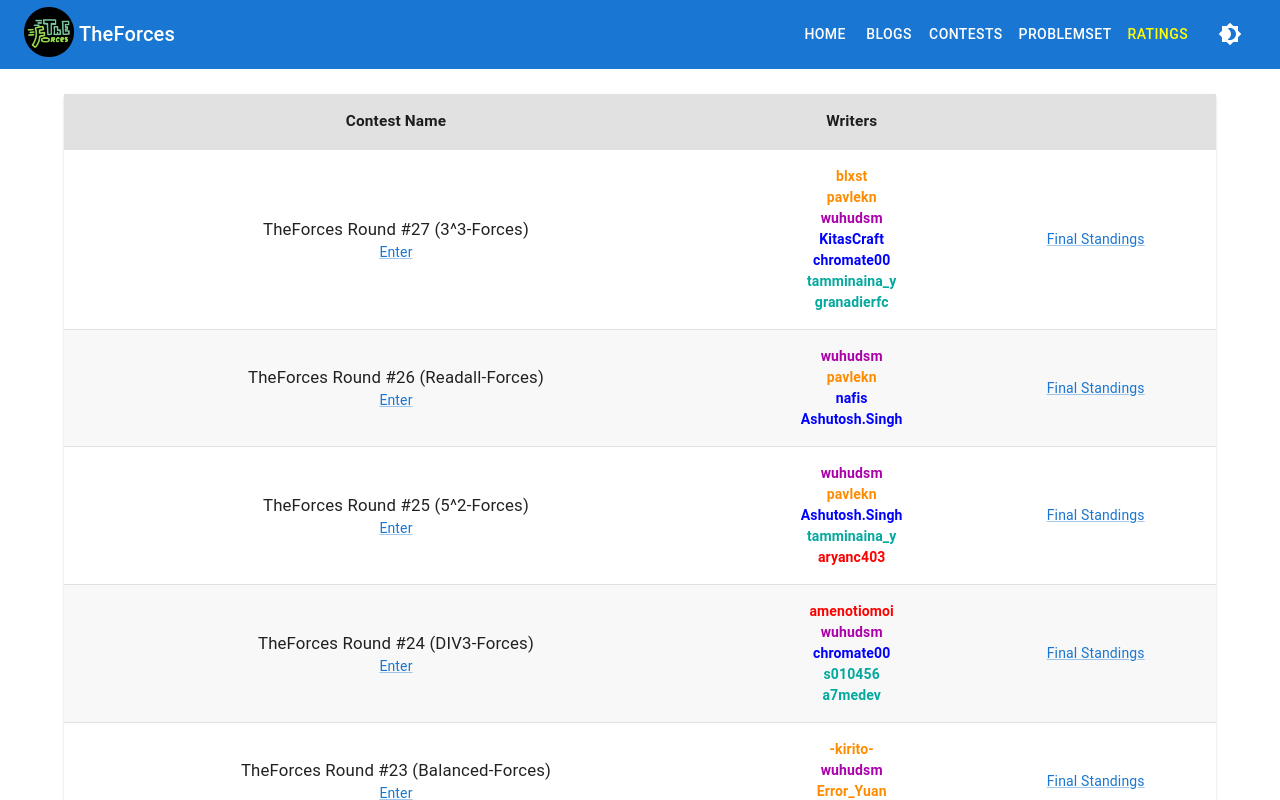
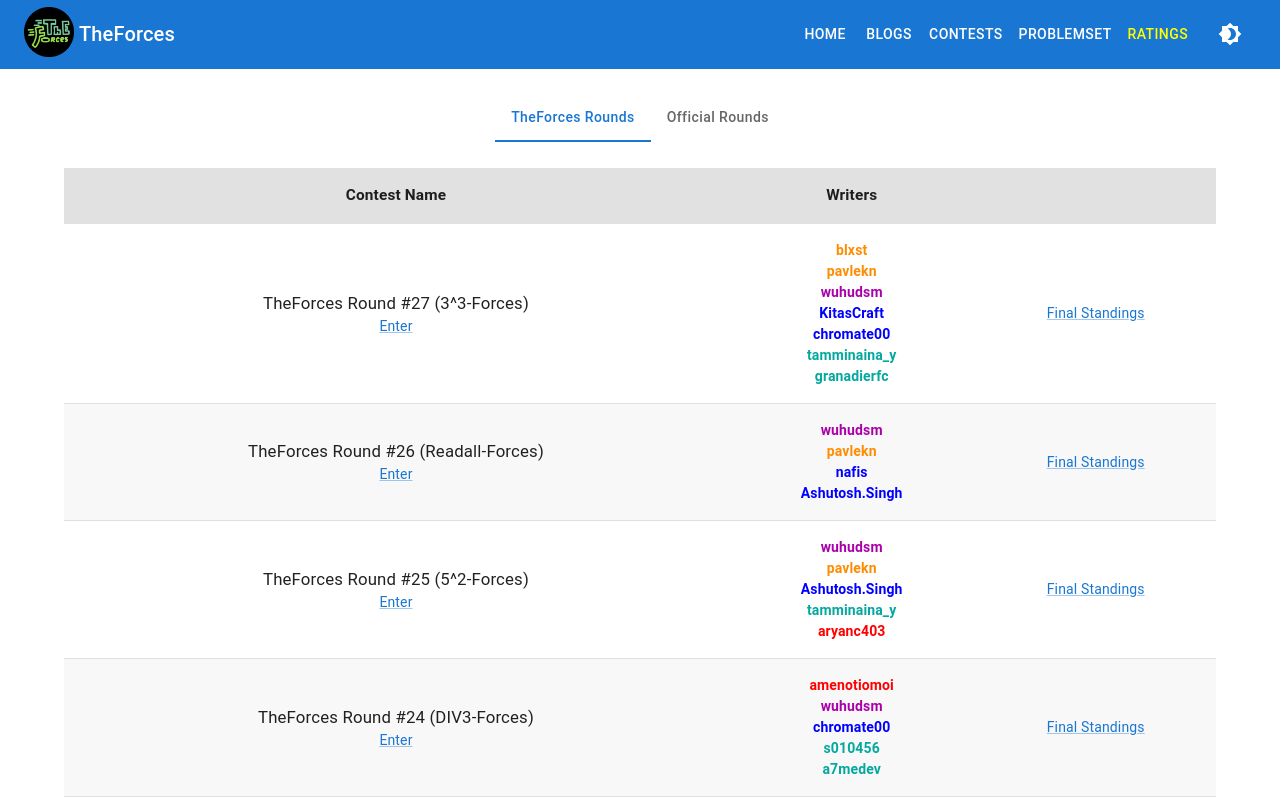
Before and after one commit to DhruvilKakadiya7/TheForces, a React (Create React App) app: page /contests in a window 1280 px wide. Built offline with nearby package versions, Linux system fonts and the light colour scheme.

Commit message:
Added Official ROund tab on contests page

```diff
--- a/src/components/Contests/ShowContests.js
+++ b/src/components/Contests/ShowContests.js
@@ -1,6 +1,6 @@
-import { Link, Paper, Table, TableBody, TableCell, TableContainer, TableHead, TablePagination, TableRow, Typography, useTheme } from '@mui/material';
+import { Link, Tab, Table, TableBody, TableCell, TableContainer, TableHead, TablePagination, TableRow, Tabs, Typography, useTheme } from '@mui/material';
 import React, { useState } from 'react'
-import { data } from './contestData';
+import { data, officialContests } from './contestData';
 const columns = [
     {
         name: "Contest Name",
@@ -21,11 +21,11 @@ const columns = [
         align: "center",
     },
 ];
-export const ShowContests = () => {
+
+const TheForcesContests = () => {
     const [rowData, setRowData] = useState(data);
     const [page, setPage] = useState(0);
     const [rowsPerPage, setRowsPerPage] = useState(10);
-    const theme = useTheme();
     const handleChangePage = (event, newPage) => {
         setPage(newPage);
     };
@@ -35,7 +35,7 @@ export const ShowContests = () => {
         setPage(0);
     };
     return (
-        <Paper>
+        <div>
             <TableContainer>
                 <Table aria-label="simple table">
                     <TableHead >
@@ -110,7 +110,189 @@ export const ShowContests = () => {
                 onRowsPerPageChange={handleChangeRowsPerPage}
             />
 
-        </Paper>
+        </div>
 
     )
 }
+
+const OfficialContests = () => {
+    const [rowData, setRowData] = useState(officialContests);
+    const [page, setPage] = useState(0);
+    const [rowsPerPage, setRowsPerPage] = useState(10);
+    const handleChangePage = (event, newPage) => {
+        setPage(newPage);
+    };
+
+    const handleChangeRowsPerPage = (event) => {
+        setRowsPerPage(parseInt(event.target.value, 10));
+        setPage(0);
+    };
+    return (
+        <div>
+            <TableContainer>
+                <Table aria-label="simple table">
+                    <TableHead >
+                        <TableRow
+                            sx={{ bgcolor: "background.headRow" }}
+                        >
+                            {columns.map((column, i) => {
+                                return (
+                                    <TableCell align={column.align} key={i}>
+                                        <Typography sx={{ fontWeight: "700", fontSize: "1.1em" }}>{column.name}</Typography>
+                                    </TableCell>
+                                );
+                            })}
+                        </TableRow>
+                    </TableHead>
+                    <TableBody>
+                        {(rowsPerPage > 0
+                            ? rowData.slice(page * rowsPerPage, page * rowsPerPage + rowsPerPage)
+                            : rowData
+                        ).map((row, i) => (
+                            <TableRow
+                                key={row.num}
+                                component={'paper'}
+                                sx={{ bgcolor: `${i % 2 === 0 ? "background.rowDark" : "background.rowLight"}` }}
+                            >
+                                <TableCell component="th" scope="row" align="center">
+                                    <Typography sx={{ fontSize: '1.2em', color: "text.default" }}>
+                                        {row.contestName}
+                                    </Typography>
+                                    <Link href={`contest/${row.contestId}`}>
+                                        Enter
+                                    </Link>
+                                </TableCell>
+                                <TableCell component="th" scope="row" align="center">
+                                    {row.writers.map((writer, i) => {
+                                        return (
+                                            <>
+                                                <Typography
+                                                    key={i}
+                                                    component="a"
+                                                    className={`rated-user user-${writer.color}`}
+                                                    sx={{ fontSize: '1em', color: "text.default" }}
+                                                    href={`https://codeforces.com/profile/${writer.handle}`}
+                                                    target='_blank'
+                                                    fontWeight={600}
+                                                >
+                                                    {writer.handle}
+                                                </Typography>
+                                                <br></br>
+                                            </>
+
+                                        )
+                                    })}
+                                </TableCell>
+                                <TableCell component="th" scope="row" align="center">
+                                    <Link href={`https://codeforces.com/contest/${row.Id}/standings`} target="_blank">
+                                        Final Standings
+                                    </Link>
+                                </TableCell>
+                            </TableRow>
+                        ))}
+                    </TableBody>
+                </Table>
+            </TableContainer>
+            <TablePagination
+                rowsPerPageOptions={[10, 50, 100, 200, { label: 'All', value: -1 }]}
+                component="div"
+                count={rowData.length}
+                rowsPerPage={rowsPerPage}
+                page={page}
+                onPageChange={handleChangePage}
+                onRowsPerPageChange={handleChangeRowsPerPage}
+            />
+
+        </div>
+
+    )
+}
+
+function TabPanel(props) {
+    const { children, value, index, ...other } = props;
+
+    return (
+        <div
+            role="tabpanel"
+            hidden={value !== index}
+            {...other}
+            style={{
+                backgroundColor: "background.default",
+                width: "100%",
+            }}
+        >
+            {value === index && (
+                <div
+                    style={{
+                        backgroundColor: "background.default",
+                        width: "100%",
+                        paddingTop: "1.3em",
+                    }}
+                >
+                    {children}
+                </div>
+
+            )}
+        </div>
+    );
+}
+export const ShowContests = () => {
+    const [value, setValue] = useState(0);
+    const handleChange = (event, newValue) => {
+        setValue(newValue);
+    };
+    return (
+        <div style={{
+            width: "100%",
+            height: "100%",
+            color: "text.primary",
+            display: 'flex',
+            flexDirection: 'column',
+            justifyContent: 'center',
+            alignItems: 'center',
+            backgroundColor: "background.default",
+        }}>
+            <Tabs
+                value={value}
+                onChange={handleChange}
+                aria-label="problem Tabs"
+                centered
+            >
+                <Tab
+                    fontSize={'1.4rem'}
+                    key={'theforces-contests'}
+                    label={"TheForces Rounds"}
+                    sx={{
+                        maxWidth: '100%',
+                        overflowX: 'auto',
+                        textTransform: 'none'
+                    }}
+                />
+                <Tab
+                    fontSize={'1.4rem'}
+                    key={'official-contests'}
+                    label={"Official Rounds"}
+                    sx={{
+                        maxWidth: '100%',
+                        overflowX: 'auto',
+                        textTransform: 'none'
+                    }}
+                />
+            </Tabs>
+            <div
+                style={{
+                    width: '100%'
+                }}
+            >
+                <TabPanel value={value} index={0}>
+                    <TheForcesContests />
+                </TabPanel>
+                <TabPanel value={value} index={1}>
+                    <OfficialContests/>
+                </TabPanel>
+            </div>
+
+        </div>
+
+    )
+}
--- a/src/components/Contests/contestData.js
+++ b/src/components/Contests/contestData.js
@@ -246,28 +246,6 @@ export const data = [
         contestId: 19,
         Id: 104455
     },
-    // {
-    //     contestName: "TheForces Round #18 (JuneIsApril-Forces)",
-    //     writers: [  // -kirito-, Parisa_Amiri, Big_Soul and vikram108.
-    //         {
-    //             handle: '-kirito-',
-    //             color: 'orange',
-    //         },
-    //         {
-    //             handle: 'Psychotic_D',
-    //             color: 'orange',
-    //         },
-    //         {
-    //             handle: 'vikram108',
-    //             color: 'violet',
-    //         },
-    //         {
-    //             handle: 'Big_Soul',
-    //             color: 'violet',
-    //         },
-    //     ],
-    //     contestId: 18
-    // },
     {
         contestName: "TheForces Round #17 (AOE-Forces)",
         writers: [  //  noomaK, Parisa_Amiri and lakshya7878.
@@ -401,3 +379,62 @@ export const data = [
         Id: 104301
     },
 ]
+
+export const officialContests = [
+    {
+        contestName: "Harbour.Space Scholarship Contest 2023-2024 (Div. 1 + Div. 2)",
+        writers: [
+            // Amir_Parsa, AquaMoon, JohnVictor, Lavine, MagicalFlower, ODT, Psychotic_D, RiverHamster, amenotiomoi, ugly2333, chromate00, wuhudsm.
+            {
+                handle: 'Amir_Parsa',
+                color: 'orange',
+            },
+            {
+                handle: 'AquaMoon',
+                color: 'orange',
+            },
+            {
+                handle: 'JohnVictor',
+                color: 'orange',
+            },
+            {
+                handle: 'Lavine',
+                color: 'orange',
+            },
+            {
+                handle: 'MagicalFlower',
+                color: 'legendary',
+            },
+            {
+                handle: 'ODT',
+                color: 'orange',
+            },
+            {
+                handle: 'Psychotic_D',
+                color: 'orange',
+            },
+            {
+                handle: 'RiverHamster',
+                color: 'red',
+            },
+            {
+                handle: 'amenotiomoi',
+                color: 'red',
+            },
+            {
+                handle: 'ugly2333',
+                color: 'legendary',
+            },
+            {
+                handle: 'chromate00',
+                color: 'blue',
+            },
+            {
+                handle: 'wuhudsm',
+                color: 'violet',
+            },
+        ],
+        contestId: "o1",
+        Id: 1864
+    },
+];
```
Also changed, not shown: src/components/Contests/ProblemPage.js (+7 -15 lines), 1 other file (tests, documents, lock files or other folders).
